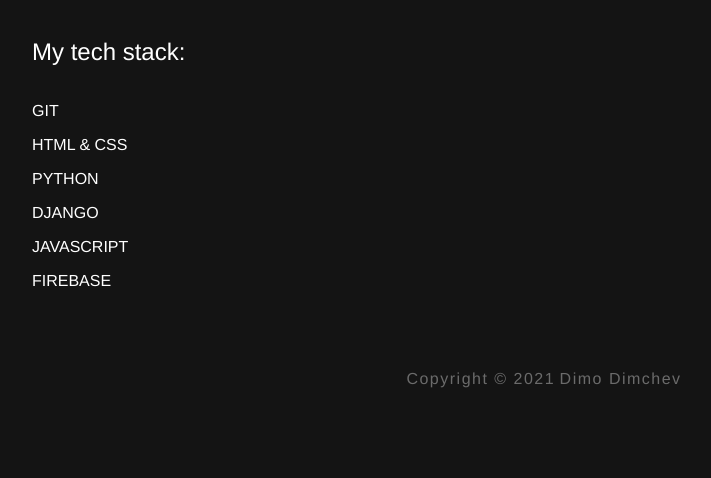
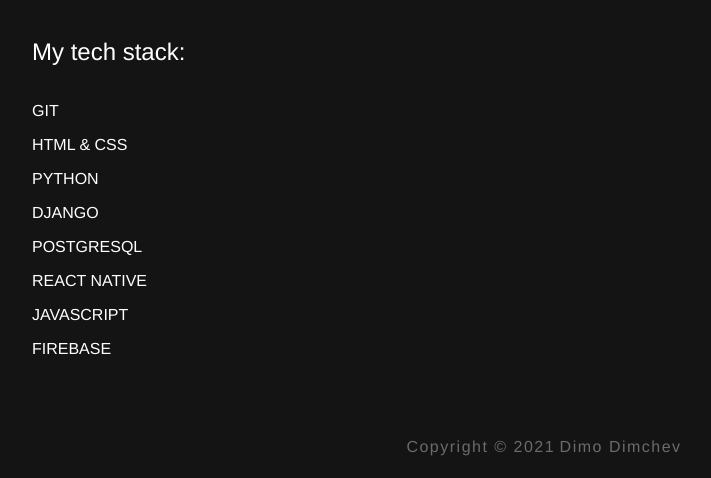
Before and after one commit to DimoDimchev/Personal-Website, a Django app: page /about/ in a window 1280 px wide. Shown: the part 827-1305 px from the top of the page, without its empty margins (96-807 px from the left). Before the commit the page ends 1215 px from the top, so only its background shows below. Run offline with Django 3.2, Linux system fonts and the light colour scheme; some libraries are stand-ins or nearby versions.

Commit message:
Updated about page

```diff
--- a/templates/about.html
+++ b/templates/about.html
@@ -2,7 +2,8 @@
 {% load static %}
 {% block head_content %}
     <title>About Dimo Dimchev</title>
-    <meta name="description" content="This is where you can learn more about Dimo Dimchev and what he does and how to contact him"/>
+    <meta name="description"
+          content="This is where you can learn more about Dimo Dimchev and what he does and how to contact him"/>
     <link rel="stylesheet" href="{% static 'css/about.css' %}">
 {% endblock %}
 {% block content %}
@@ -43,6 +44,8 @@
             <li>HTML & CSS</li>
             <li>Python</li>
             <li>Django</li>
+            <li>PostgreSQL</li>
+            <li>React Native</li>
             <li>JavaScript</li>
             <li>Firebase</li>
         </ul>
```
